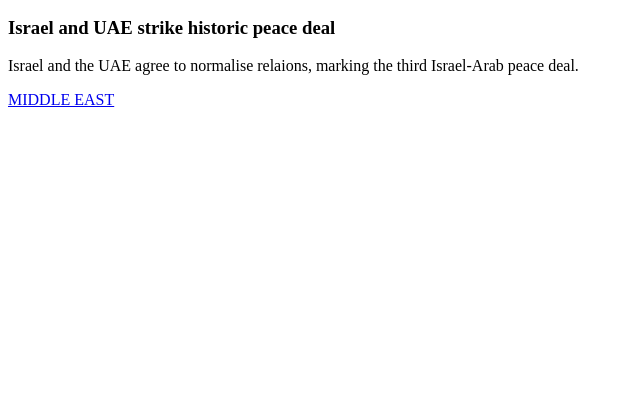
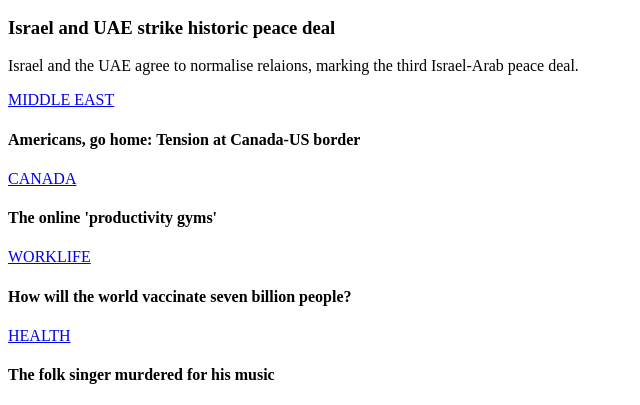
Before and after one commit to KlinchFromPH/bbc-clone, a plain HTML site: page index.html in a window 1280 px wide. Shown: the part 564-969 px from the top of the page, without its empty margins (0-640 px from the left). Before the commit the page ends 800 px from the top, so only its background shows below. Drawn offline with Linux system fonts and the light colour scheme.

Commit message:
Add canada.html, culture.html, health.html, and worklife.html sections to index.html

```diff
--- a/index.html
+++ b/index.html
@@ -33,7 +33,30 @@
             <h3>Israel and UAE strike historic peace deal</h3>
             <p>Israel and the UAE agree to normalise relaions, marking the third Israel-Arab peace deal.</p>
             <span><a href="./pages/middle-east.html">MIDDLE EAST</a></span>
+        </section>
 
+        <section>
+            <!-- Insert CSS stuff and image here -->
+            <h4>Americans, go home: Tension at Canada-US border</h4>
+            <span><a href="./pages/canada.html">CANADA</a></span>
+        </section>
+
+        <section>
+            <!-- Insert CSS stuff and image here-->
+            <h4>The online 'productivity gyms'</h4>
+            <span><a href="./pages/worklife.html">WORKLIFE</a></span>
+        </section>
+
+        <section>
+            <!-- Insert CSS stuff and image here -->
+            <h4>How will the world vaccinate seven billion people?</h4>
+            <span><a href="./pages/health.html">HEALTH</a></span>
+        </section>
+
+        <section>
+            <!-- Insert CSS stuff and image here -->
+            <h4>The folk singer murdered for his music</h4>
+            <span><a href="./pages/culture.html"></a></span>
         </section>
     </body>
 </html>
```
Also changed, not shown: pages/canada.html (added), pages/culture.html (added), pages/health.html (added), pages/worklife.html (added).
